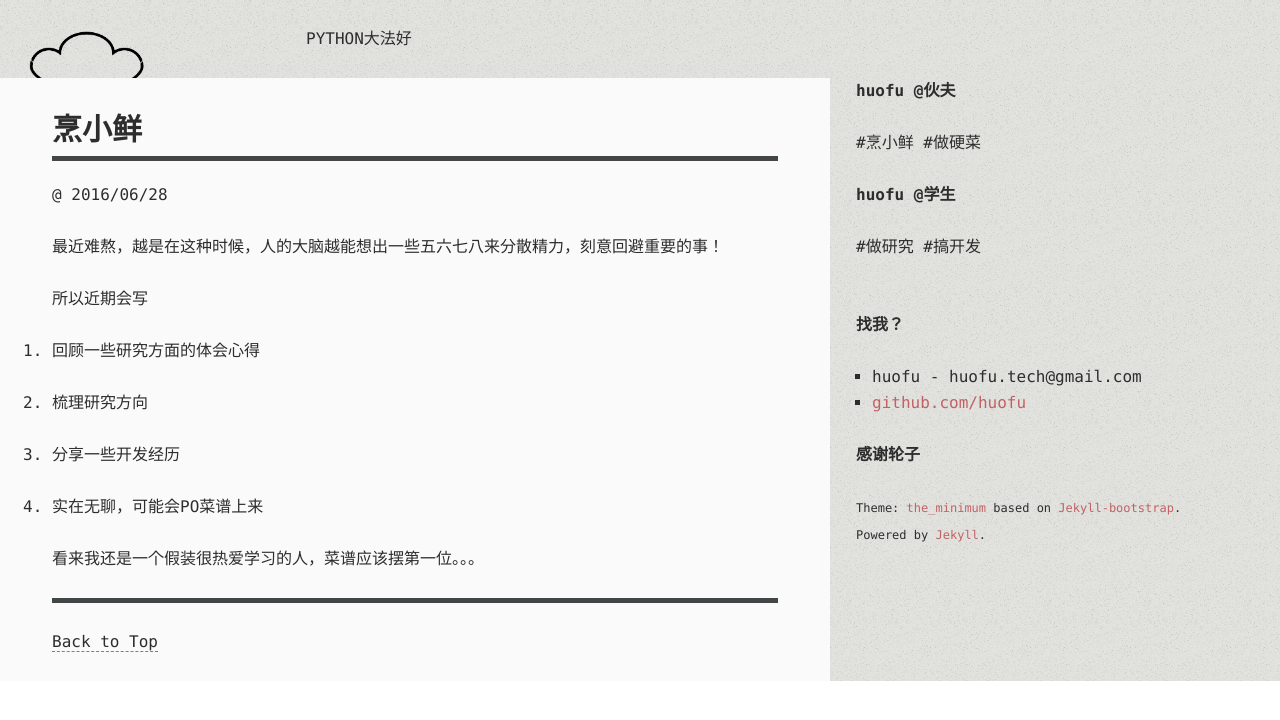
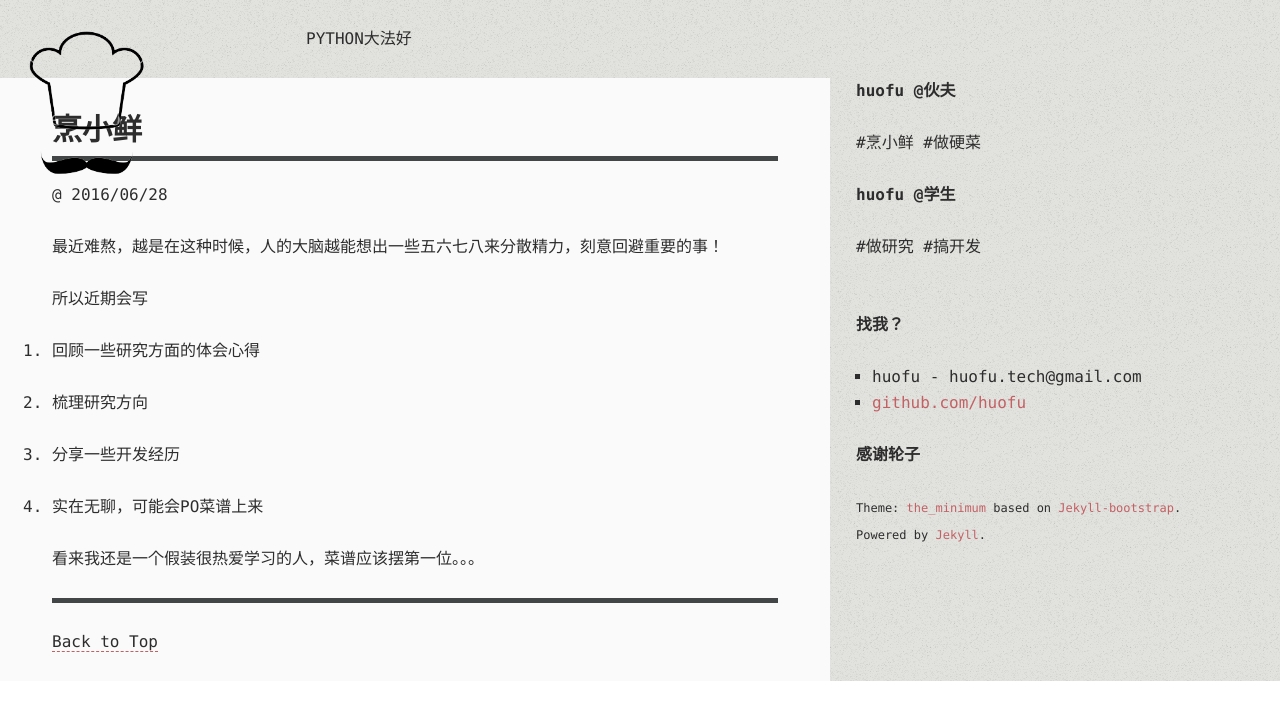
Before and after one commit to huofu/huofu.github.com, a Jekyll site: the page built from index.md, in a window 1280 px wide. Shown: the top 720 px of the page. Built offline with Jekyll 4.4.1, drawn with Linux system fonts in a browser that asks for light colours; comment, search, counter and statistics services are not loaded.

Commit message:
update the site layout

```diff
--- a/_includes/themes/the-program/default.html
+++ b/_includes/themes/the-program/default.html
@@ -22,7 +22,7 @@
 					<ul>
 						<li class="logo">
 							<div>
-								<img src="https://huofu.github.io/assets/images/avatar.png" width="120px" style="margin: 0 auto;" />
+								<img src="https://huofu.github.io/assets/images/avatar.png" width="120px" style="position:relative;margin:0 auto;" />
 								<a href="/" style="margin: 0 auto;">{{ site.title }}</a>
 							</div>
 						</li>
```
